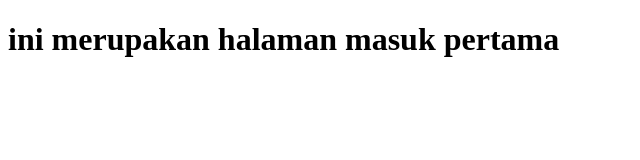
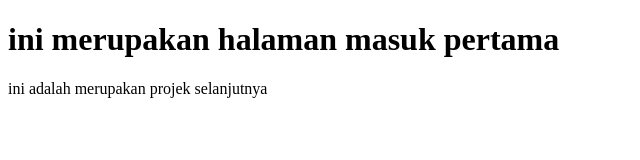
Before and after one commit to wahyu-fachri/monton, a plain HTML site: page masuk.html in a window 1280 px wide. Shown: the whole page, without its empty margins (0-640 px from the left). Drawn offline with Linux system fonts and the light colour scheme.

Commit message:
first: init commit

```diff
--- a/masuk.html
+++ b/masuk.html
@@ -7,5 +7,7 @@
 </head>
 <body>
     <h1>ini merupakan halaman masuk pertama</h1>
+
+    <p>ini adalah merupakan projek selanjutnya</p>
 </body>
 </html>
```
